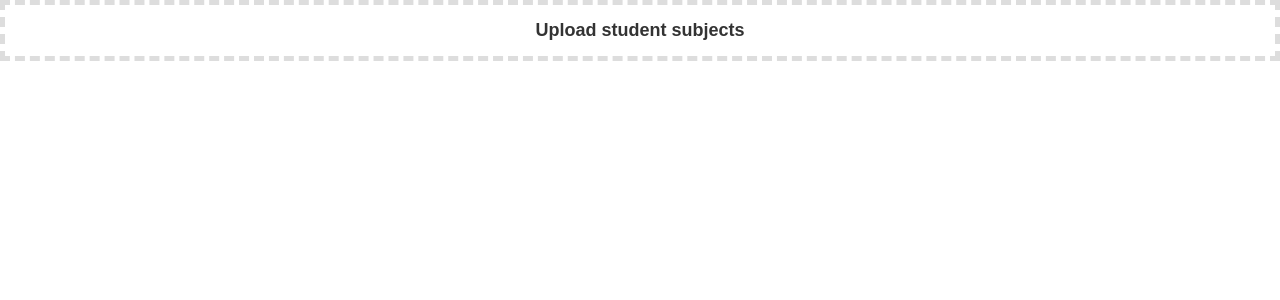
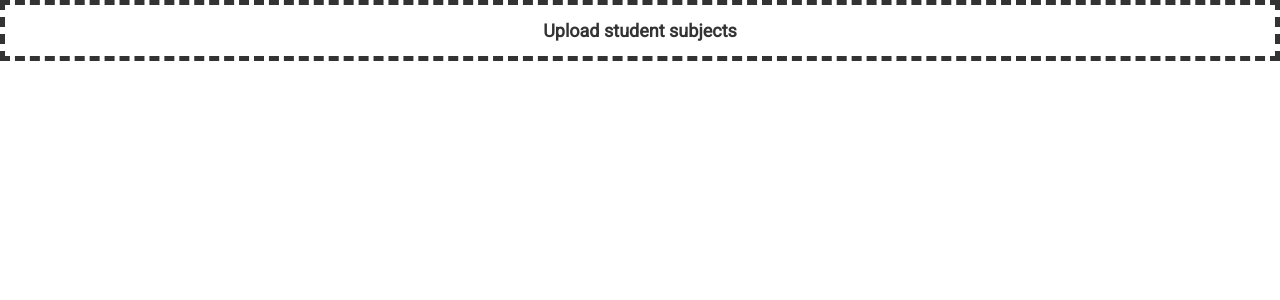
Before and after one commit to megashrieks/epic-manga, a React (Create React App) app: page / in a window 1280 px wide. Shown: the top 300 px of the page. Built offline with nearby package versions, Linux system fonts and the light colour scheme.

Commit message:
Added Roboto and font-awesome.

```diff
--- a/public/index.html
+++ b/public/index.html
@@ -10,6 +10,8 @@
     -->
     <link rel="manifest" href="%PUBLIC_URL%/manifest.json">
     <link rel="shortcut icon" href="%PUBLIC_URL%/favicon.ico">
+    <link rel="shortcut icon" href="https://cdnjs.cloudflare.com/ajax/libs/font-awesome/4.7.0/css/font-awesome.min.css">
+    <link href="https://fonts.googleapis.com/css?family=Roboto" rel="stylesheet">
     <!--
       Notice the use of %PUBLIC_URL% in the tags above.
       It will be replaced with the URL of the `public` folder during the build.
--- a/src/index.css
+++ b/src/index.css
@@ -1,5 +1,11 @@
-body {
-  margin: 0;
-  padding: 0;
-  font-family: sans-serif;
+body,
+html {
+	margin: 0;
+	padding: 0;
+	font-family: Roboto;
+	height: 100%;
 }
+#root,
+.App {
+	height: 100%;
+}
```
